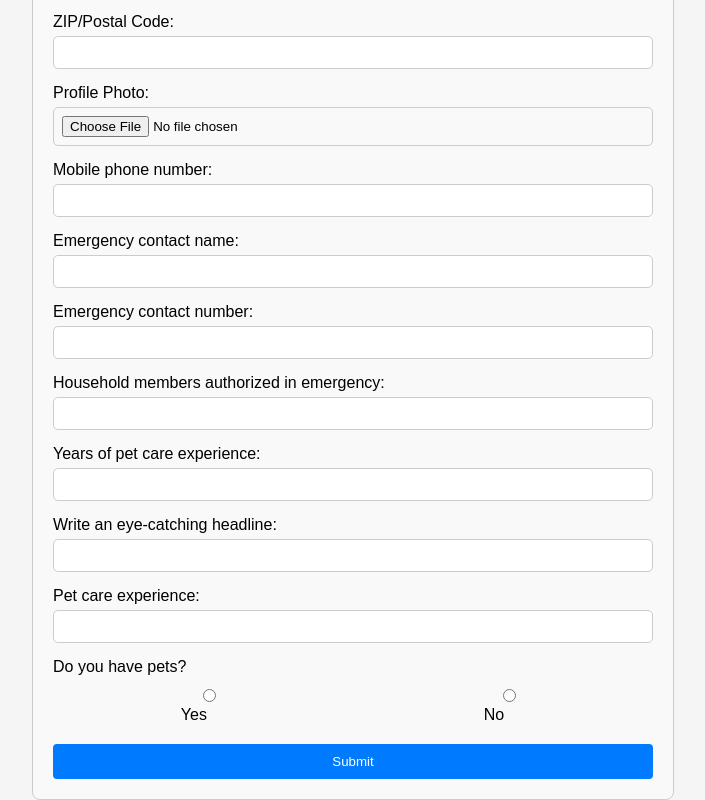
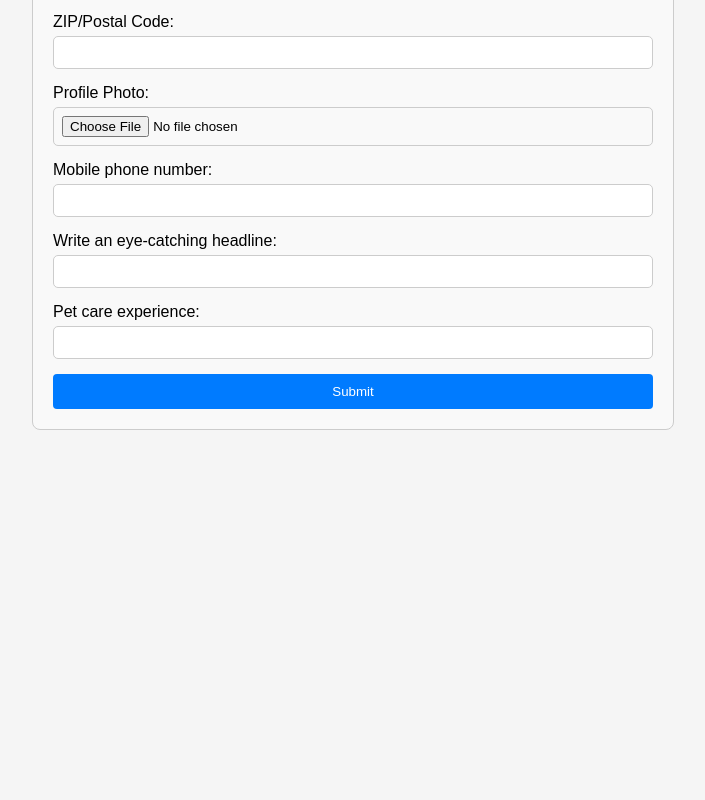
Before and after one commit to zhushelly/bunny-nanny, a React (Create React App) app: page /become-a-nanny in a window 1280 px wide. Shown: the part 372-1172 px from the top of the page, without its empty margins (287-992 px from the left). After the commit the page ends 802 px from the top, so only its background shows below. Built offline with nearby package versions, Linux system fonts and the light colour scheme.

Commit message:
edit nanny form

```diff
--- a/src/components/NannyForm.js
+++ b/src/components/NannyForm.js
@@ -13,13 +13,8 @@ const NannyForm = () => {
     zip: '',
     profilePhoto: null,
     mobilePhoneNumber: '',
-    emergencyContactName: '',
-    emergencyContactNumber: '',
-    householdMembers: '',
+    headline: '',
     petCareExperience: '',
-    headline: '',
-    petCareExperienceDetails: '',
-    pets: ''
   });
 
   const handleChange = (e) => {
@@ -57,13 +52,8 @@ const NannyForm = () => {
         zip: '',
         profilePhoto: null,
         mobilePhoneNumber: '',
-        emergencyContactName: '',
-        emergencyContactNumber: '',
-        householdMembers: '',
+        headline: '',
         petCareExperience: '',
-        headline: '',
-        petCareExperienceDetails: '',
-        pets: ''
       });
     } catch (error) {
       console.error('Error adding document: ', error);
@@ -113,48 +103,15 @@ const NannyForm = () => {
           </div>
 
           <div className="form-group">
-            <label>Emergency contact name:</label>
-            <input type="text" name="emergencyContactName" value={formData.emergencyContactName} onChange={handleChange} />
-          </div>
-
-          <div className="form-group">
-            <label>Emergency contact number:</label>
-            <input type="text" name="emergencyContactNumber" value={formData.emergencyContactNumber} onChange={handleChange} />
-          </div>
-
-          <div className="form-group">
-            <label>Household members authorized in emergency:</label>
-            <input type = "text" name="householdMembers" value={formData.householdMembers} onChange={handleChange}/>
-          </div>
-
-          <div className="form-group">
-            <label>Years of pet care experience:</label>
-            <input type="number" name="petCareExperience" value={formData.petCareExperience} onChange={handleChange} />
-          </div>
-
-          <div className="form-group">
             <label>Write an eye-catching headline:</label>
             <input type="text" name="headline" value={formData.headline} onChange={handleChange} />
           </div>
 
           <div className="form-group">
             <label>Pet care experience:</label>
-            <input type="text" name="petCareExperienceDetails" value={formData.petCareExperienceDetails} onChange={handleChange} minLength="25"/>
+            <input type="text" name="petCareExperience" value={formData.petCareExperience} onChange={handleChange} minLength="25"/>
           </div>
 
-          <div className="form-group">
-            <label>Do you have pets?</label>
-            <div>
-              <label>
-                <input type="radio" name="pets" value="yes" checked={formData.pets === 'yes'} onChange={handleChange} />
-                Yes
-              </label>
-              <label>
-                <input type="radio" name="pets" value="no" checked={formData.pets === 'no'} onChange={handleChange} />
-                No
-              </label>
-            </div>
-          </div>
 
           <button type="submit">Submit</button>
         </form>
```
